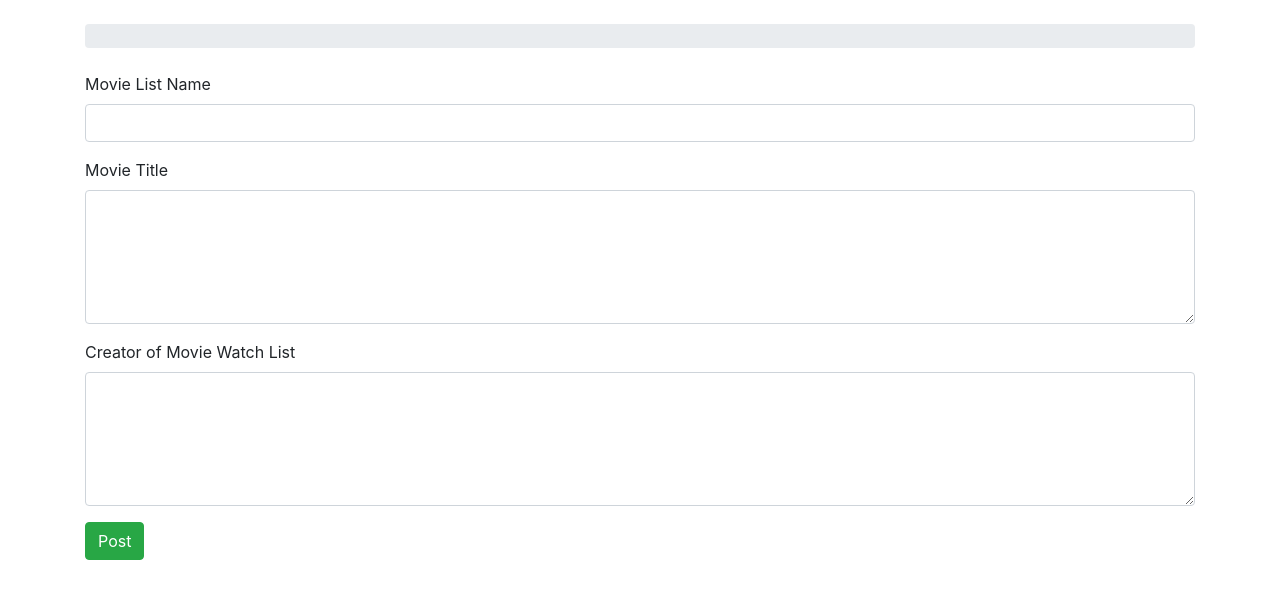
After one commit to SaraMarieDyson/movie-project-API, a Django app: page /create_movie_watch_list/new/ in a window 1280 px wide. The commit adds this page. Shown: the top 599 px of the page. Run offline with Django 3.2, Linux system fonts and the light colour scheme; some libraries are stand-ins or nearby versions.

Commit message:
refactored home page, created base template
refactored movie detail page

refactored movie list page

have a happy path view

trying to get stuff to work

fixed up models

fixed broken unit tests

fixed up templates and removed pk from url

code tidy up

added Form.py, refactoring views - still need to fix html page and may need to think about slugfield or pk

rough form is working

added two unit tests

working form for creating movie lists

tidy

```diff
--- /dev/null
+++ b/moviewatchlist/movies/forms.py
@@ -0,0 +1,11 @@
+from django import forms
+from . models import *
+
+class NewMovieWatchListForm(forms.ModelForm):
+    movie_list_name = forms.CharField(required=True)
+    movies = forms.CharField(widget=forms.Textarea(), max_length=4000)
+    created_by = forms.CharField(max_length=100)
+
+    class Meta:
+        model = MovieWatchList
+        fields = ["movie_list_name", "movies", "created_by"]
--- a/moviewatchlist/movies/models.py
+++ b/moviewatchlist/movies/models.py
@@ -6,10 +6,12 @@ class MovieWatchList(models.Model):
     """
     Stores a list of movies
     """
-    movie_list_name = models.CharField(max_length=100, help_text="The title of the list")
-    list_of_movies = models.TextField(null=True)
+    movie_list_name = models.CharField(max_length=100, help_text="The title of the list", blank=True)
     list_created = models.DateTimeField(auto_now_add=True)
     created_by = models.CharField(max_length=100, help_text="The unregistered User's name")
+
+    def __str__(self):
+        return self.movie_list_name
 
 
 class Category(models.Model):
@@ -21,33 +23,33 @@ class Category(models.Model):
     def __str__(self):
         return self.category
 
+
 class Movie(models.Model):
     """
     A movie model for listing movie titles and a description
     """
-    movie_title = models.CharField(max_length=100, help_text="names a movie's title")
-    description = models.CharField(max_length=200, help_text="details about a movie, such as ratings, release etc")
-    category = models.ForeignKey(Category, on_delete=models.CASCADE, blank=True, null=True, related_name="movie_category")
-    movie_list = models.ForeignKey(MovieWatchList, on_delete=models.CASCADE, blank=True, null=True, related_name="movie_list")
+    movie_title = models.CharField(max_length=300, help_text="names a movie's title")
+    description = models.CharField(max_length=500, help_text="details about a movie, such as ratings, release etc")
+    movie_lists = models.ManyToManyField(MovieWatchList, related_name="movie_list", blank=True)
+    recently_added = models.DateTimeField("Created time", auto_now_add=True, null=True)
+
+    class Meta:
+        get_latest_by = "recently_added"
 
     def __str__(self):
         return self.movie_title
 
-    # @property
-    # def movie_list(self):
-    #     # Watch for large querysets: it loads everything in memory
-    #     # This is useful for if movie_list is set as ManyToManyField
-    #     return list(self.movie_list.all())
 
+class Preformer(models.Model):
+    """
+    An Actor/Actress list for movie app and links them to the movie and review models
+    """
+    name = models.CharField(max_length=300, help_text="name of the preformer")
+    description = models.CharField(max_length=500, help_text="gives information about the preformer")
+    movies = models.ManyToManyField(Movie, related_name="movie")
 
-class ActorActressList(models.Model):
-    """
-    A Actor/Actress list for movie app and links them to the movie and review models
-    """
-    name = models.CharField(max_length=50, help_text="name of the preformer")
-    description = models.CharField(max_length=200, help_text="gives information about the preformer")
-    movies = models.ForeignKey(Movie, on_delete=models.CASCADE, related_name="actor_actress_list")
-    # NOTE: FK may need a many to many relationship on this ^
+    def __str__(self):
+        return self.name
 
 
 class Review(models.Model):
@@ -56,8 +58,8 @@ class Review(models.Model):
     """
     review_title = models.CharField(max_length=50, help_text="A title for the review")
     review = models.TextField(max_length=5000, help_text="The body of the review")
-    movie = models.ForeignKey(Movie, on_delete=models.CASCADE, related_name="review")
-    actor_actress = models.ForeignKey(ActorActressList, on_delete=models.CASCADE, related_name="review")
+    movies = models.ForeignKey(Movie, on_delete=models.CASCADE, related_name="review")
+    preformers = models.ForeignKey(Preformer, on_delete=models.CASCADE, related_name="review", null=True)
     authored_by = models.ForeignKey(User, on_delete=models.CASCADE, related_name="review")
     created_at = models.DateTimeField(auto_now_add=True)
     updated_at = models.DateTimeField(auto_now_add=True)
@@ -71,4 +73,4 @@ class Post(models.Model):
     created_by = models.ForeignKey(User, on_delete=models.CASCADE, related_name="post")
     created_at = models.DateTimeField(auto_now_add=True)
     updated_at = models.DateTimeField(auto_now_add=True)
-    review = models.ForeignKey(Review, on_delete=models.CASCADE, related_name="post")
+    reviews = models.ForeignKey(Review, on_delete=models.CASCADE, related_name="post")
--- a/moviewatchlist/movies/views.py
+++ b/moviewatchlist/movies/views.py
@@ -1,5 +1,7 @@
-from django.shortcuts import render, get_object_or_404
-from . models import Movie, ActorActressList, MovieWatchList
+from django.contrib.auth.models import User
+from django.shortcuts import render, get_object_or_404, redirect
+from .forms import NewMovieWatchListForm
+from .models import Movie, Preformer, MovieWatchList
 
 
 def home(request):
@@ -11,9 +13,37 @@ def movies_detail(request, pk):
         movie = get_object_or_404(Movie, pk=pk)
         # Filter list: get actors/actresses who have a movie with this pk.
         # .first(): Get the first performer off the list.
-        actor = ActorActressList.objects.filter(movies__pk=pk).first()
+        actor = Preformer.objects.filter(movies__pk=pk)  #.first()
     return render(request, "movie_detail.html", {"movie": movie, "actor": actor})
 
 def movie_watch_list(request, pk):
-    movie_list = get_object_or_404(MovieWatchList, pk=pk)
-    return render(request, "movie_watch_list.html", {"movie_list": movie_list})
+    if request.method == "GET":
+        movie_lists = get_object_or_404(MovieWatchList, pk=pk)
+        movies = Movie.objects.filter(movie_lists__pk=pk)
+    return render(request, "movie_watch_list.html", {"movie_lists": movie_lists, "movies": movies})
+
+def create_movie_watch_list(request):
+    # Happy path
+    if request.method == "POST":
+        form = NewMovieWatchListForm(request.POST)
+        if form.is_valid():
+            watch_list = form.save(commit=False)
+            watch_list.movie_list_name = request.movie_list_name
+            watch_list.list_created = request.created_by
+            # watch_list.list_created = timezone.now
+            watch_list.save()
+
+            movie_lists = MovieWatchList.objects.create(
+                movie_list_name=movie_list_name,
+                list_created=list_created,
+                created_by=created_by
+            )
+
+            movie = Movie.objects.create(
+                movie_title=movies,
+                movie_list=watch_list
+            )
+            # return redirect('movie_lists') # , pk=movie_list.pk)  # TODO: redirect to the created list
+    else:
+        form = NewMovieWatchListForm()
+    return render(request, "create_movie_watch_list.html", {"form": form})
--- a/moviewatchlist/moviewatchlist/urls.py
+++ b/moviewatchlist/moviewatchlist/urls.py
@@ -25,5 +25,6 @@ urlpatterns = [
     url(r'^$', views.home, name='home'),
     url(r'^movies_detail/(?P<pk>\d+)/$', views.movies_detail, name="movies_detail"),
     url(r'^movie_watch_list/(?P<pk>\d+)/$', views.movie_watch_list, name="movie_watch_list"),
+    url(r'^create_movie_watch_list/new/$', views.create_movie_watch_list, name="create_movie_watch_list"),
     url(r'^admin/', admin.site.urls),
 ]
--- /dev/null
+++ b/moviewatchlist/templates/base.html
@@ -0,0 +1,18 @@
+{% load static %}<!DOCTYPE html>
+<html>
+  <head>
+    <meta charset="utf-8">
+    <title>{% block title %}Movie Watch Lists{% endblock %}</title>
+     <link rel="stylesheet" href="https://stackpath.bootstrapcdn.com/bootstrap/4.1.3/css/bootstrap.min.css">
+  </head>
+  <body>
+    <div class="container">
+      <ol class="breadcrumb my-4">
+        {% block breadcrumb %}
+        {% endblock %}
+      </ol>
+      {% block content %}
+      {% endblock %}
+    </div>
+  </body>
+</html>
--- /dev/null
+++ b/moviewatchlist/templates/create_movie_watch_list.html
@@ -0,0 +1,22 @@
+{% extends 'base.html' %}
+
+{% block title %} Allows a user to create a movie list {% endblock %}
+
+{% block content %}
+<form method="post">
+  {% csrf_token %}
+  <div class="form-group">
+    <label for="id_movie_list">Movie List Name</label>
+      <input type="text" class="form-control" id="id_movie_list" name="movie_list">
+    </div>
+    <div class="form-group">
+      <label for="id_movies">Movie Title</label>
+      <textarea class="form-control" id=id_movies, name=movies rows="5"></textarea>
+    </div>
+    <div class="form-group">
+      <label for="id_user_created">Creator of Movie Watch List</label>
+      <textarea class="form-control" id=id_user_created, name=user_created rows="5"></textarea>
+    </div>
+    <button type="submit" class="btn btn-success">Post</button>
+  </form>
+{% endblock %}
```
Also changed, not shown: moviewatchlist/movies/tests.py (+46 -15 lines), moviewatchlist/templates/home.html (+18 -13 lines), moviewatchlist/templates/movie_detail.html (+23 -23 lines), moviewatchlist/templates/movie_watch_list.html (+21 -22 lines), moviewatchlist/movies/migrations/0008_auto_20181108_0007.py (added), moviewatchlist/movies/migrations/0009_remove_movie_category.py (added), moviewatchlist/movies/migrations/0010_auto_20181121_2254.py (added), moviewatchlist/movies/migrations/0011_auto_20181128_2114.py (added), moviewatchlist/movies/migrations/0012_auto_20181128_2144.py (added), moviewatchlist/movies/migrations/0013_auto_20181206_2008.py (added), moviewatchlist/movies/migrations/0014_remove_moviewatchlist_movie_list_name.py (added), moviewatchlist/movies/migrations/0015_moviewatchlist_movie_list_name.py (added).
